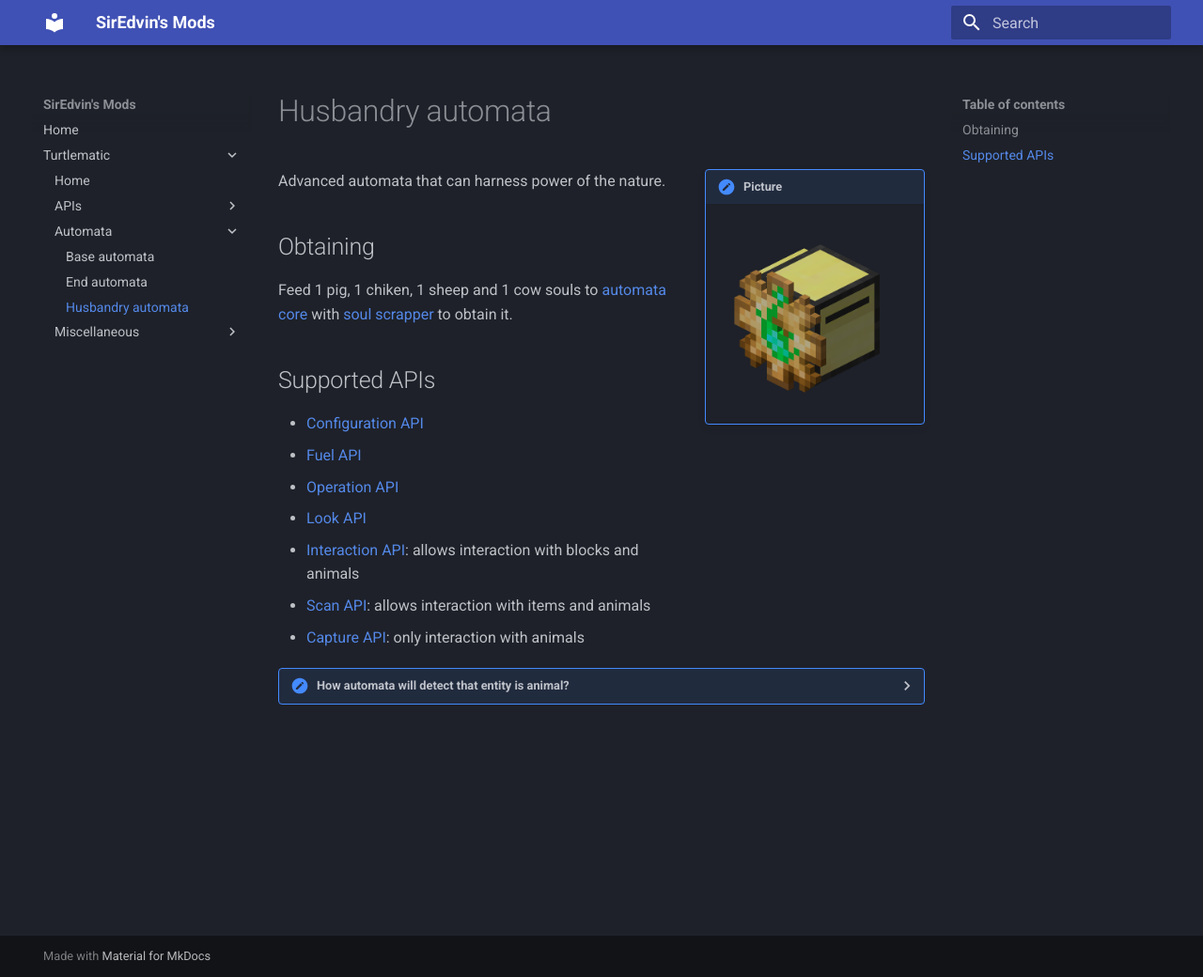
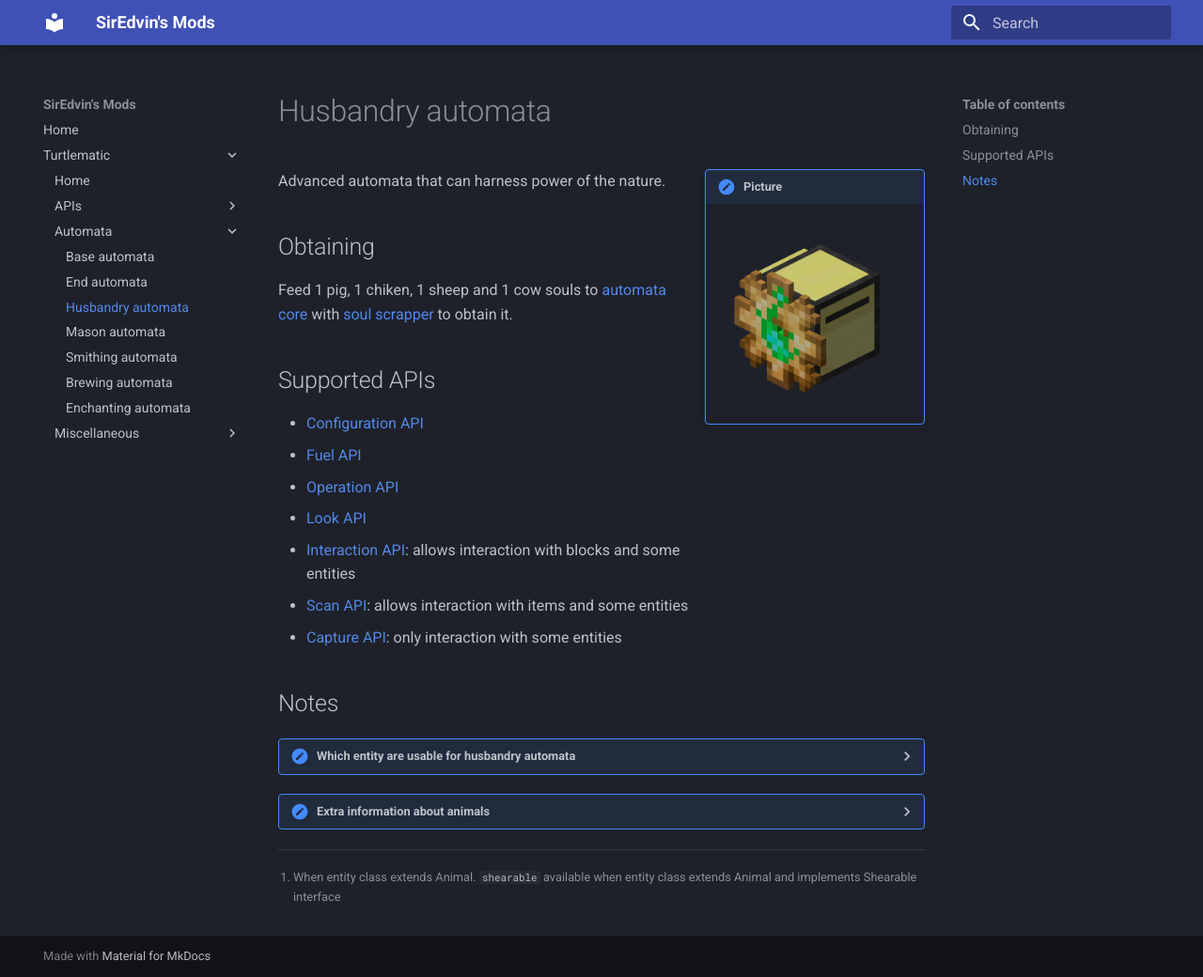
Before and after one commit to SirEdvin/ModDocumentation, an MkDocs documentation site: the page built from docs/turtlematic/automata/husbandry.md, in a window 1280 px wide and 1040 px high. Shown: the whole window at 94% size. Built offline with MkDocs 1.6.1 and Material for MkDocs 9.7.7, drawn with Linux system fonts in a browser that asks for light colours.

Commit message:
Add new turtles!

````diff
--- a/docs/turtlematic/automata/husbandry.md
+++ b/docs/turtlematic/automata/husbandry.md
@@ -15,14 +15,39 @@ Feed 1 pig, 1 chiken, 1 sheep and 1 cow souls to [automata core](./automata.md)
 - [Fuel API](../api/fuel.md)
 - [Operation API](../api/operation.md)
 - [Look API](../api/look.md)
-- [Interaction API](../api/interaction.md): allows interaction with blocks and animals
-- [Scan API](../api/scan.md): allows interaction with items and animals
-- [Capture API](../api/capture.md): only interaction with animals
+- [Interaction API](../api/interaction.md): allows interaction with blocks and some entities
+- [Scan API](../api/scan.md): allows interaction with items and some entities
+- [Capture API](../api/capture.md): only interaction with some entities
 
-??? "How automata will detect that entity is animal?"
+## Notes
+
+??? "Which entity are usable for husbandry automata"
 
     If at least one of criteria met:
 
     - Entity is friendly
     - Entity have "creature" category
     - Entity have `turtlematic:husbandry_extra_animal` tag
+
+??? "Extra information about animals"
+
+    Sometimes[^1] this automata will show extra information about animals when you use [Look](../api/look.md) or [Scan](../api/scan.md) APIs. For example, this is output for sheep
+
+    ```javascript
+    {
+        "type": "Sheep",
+        "name": "Sheep",
+        "category": "CREATURE",
+        "id": 1269,
+        "tags": {},
+        "uuid": "0737fd25-a1b6-4a1a-9cdd-3081e0155bb6",
+        //here goes extra fields
+        "aggresive": false,
+        "baby": false,
+        "inLove": false,
+        "aggresive": false,
+        "shearable": true
+    }
+    ```
+
+[^1]: When entity class extends Animal. `shearable` available when entity class extends Animal and implements Shearable interface
--- a/mkdocs.yml
+++ b/mkdocs.yml
@@ -18,15 +18,21 @@ nav:
       - 'Capture API': turtlematic/api/capture.md
       - 'Scan API': turtlematic/api/scan.md
       - 'Warp API': turtlematic/api/warp.md
+      - 'Experience API': turtlematic/api/experience.md
     - "Automata":
       - "Base automata": turtlematic/automata/automata.md
       - "End automata": turtlematic/automata/end.md
       - "Husbandry automata": turtlematic/automata/husbandry.md
+      - "Mason automata": turtlematic/automata/mason.md
+      - "Smithing automata": turtlematic/automata/smithing.md
+      - "Brewing automata": turtlematic/automata/brewing.md
+      - "Enchanting automata": turtlematic/automata/enchanting.md
     - "Miscellaneous":
       - "Turtle chatter": turtlematic/miscellaneous/turtle_chatter.md
       - "Creative chest": turtlematic/miscellaneous/creative_chest.md
       - "Soul scrapper": turtlematic/miscellaneous/soul_scrapper.md
 markdown_extensions:
+  - footnotes
   - admonition
   - pymdownx.details
   - pymdownx.superfences
````
Also changed, not shown: docs/turtlematic/api/capture.md (+0 -1 lines), docs/turtlematic/api/experience.md (added, +16 -0 lines), docs/turtlematic/api/introduction.md (+2 -0 lines), docs/turtlematic/automata/brewing.md (added, +54 -0 lines), docs/turtlematic/automata/enchanting.md (added, +30 -0 lines), docs/turtlematic/automata/mason.md (added, +50 -0 lines), docs/turtlematic/automata/smithing.md (added, +29 -0 lines).
